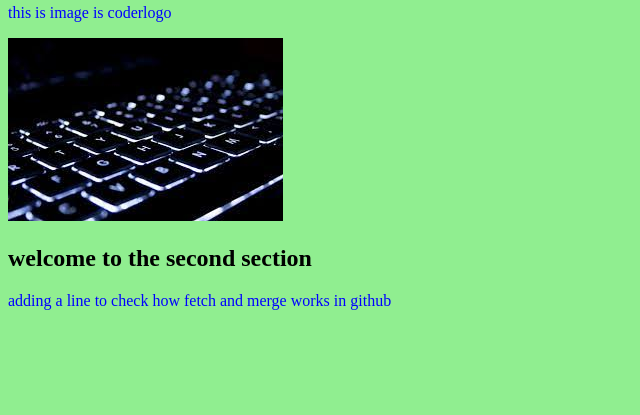
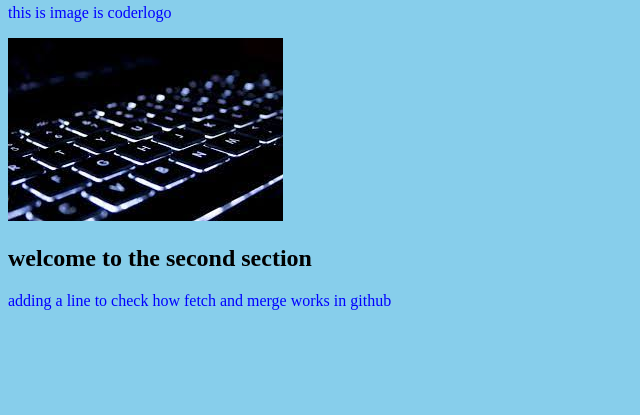
Before and after one commit to bhavyaramesh5122/project-two, a plain HTML site: page index.html in a window 1280 px wide. Shown: the part 385-800 px from the top of the page, without its empty margins (0-640 px from the left). Drawn offline with Linux system fonts and the light colour scheme.

Commit message:
updated background to skyblue

```diff
--- a/styles.css
+++ b/styles.css
@@ -1,5 +1,5 @@
 body{
-background:lightgreen;
+background:skyblue;
 }
 p{
   color:blue;
```
